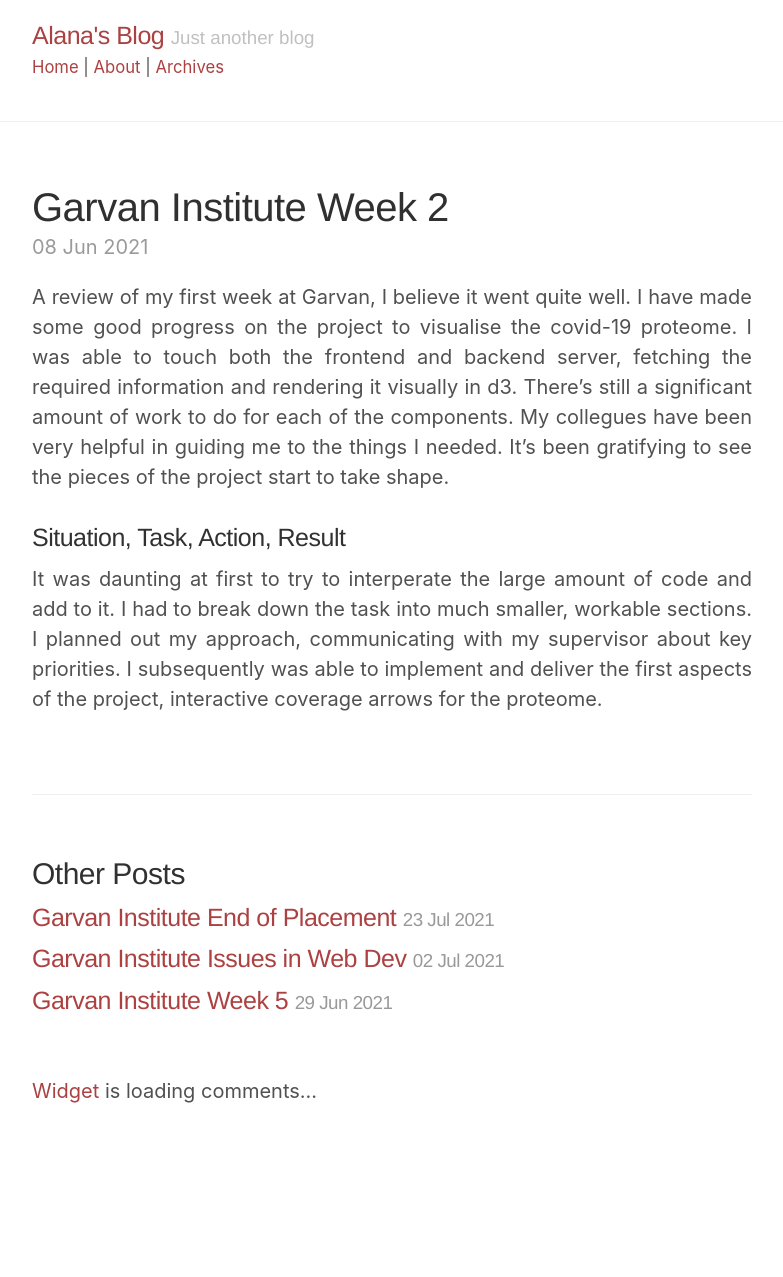
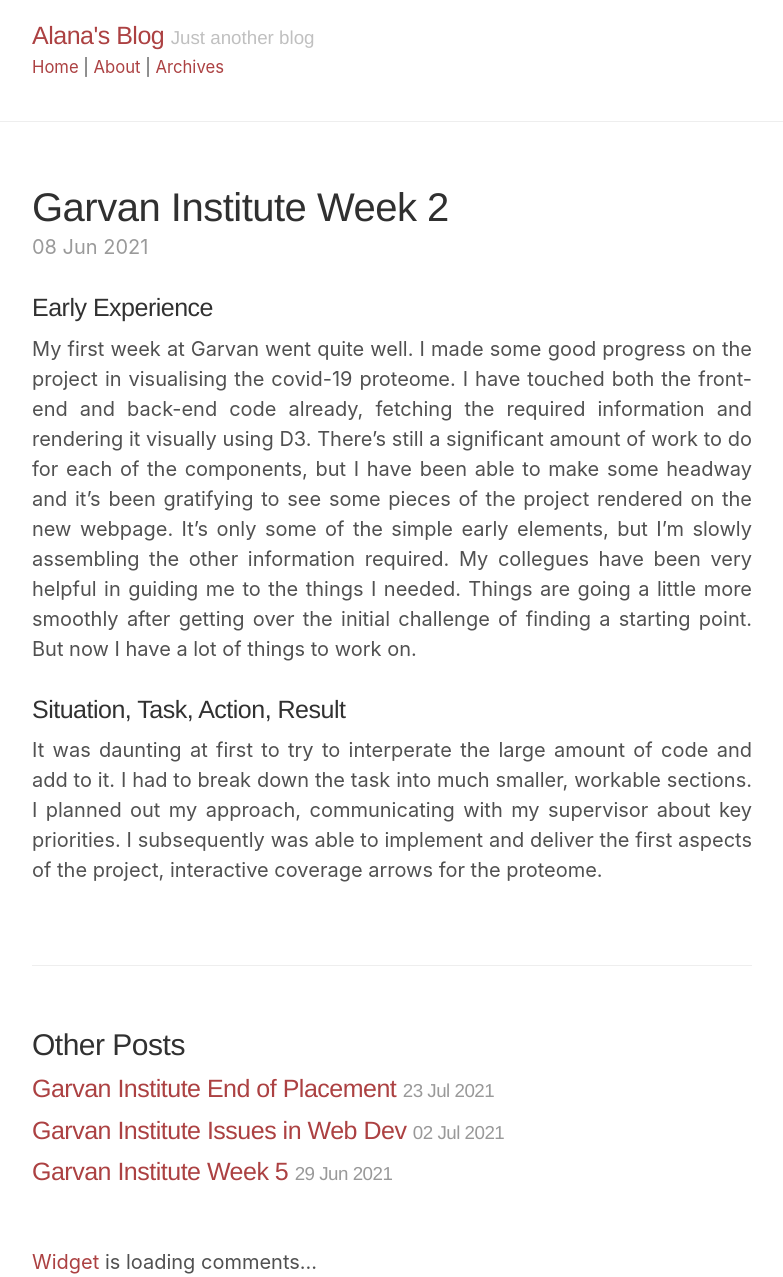
Before and after one commit to Key-Puncher/key-puncher.github.io, a Jekyll site: the page built from _posts/2021-06-08-garvan-institute-week-2.md, in a window 1280 px wide. Shown: the whole page, without its empty margins (248-1031 px from the left). Built offline with Jekyll 4.4.1, drawn with Linux system fonts in a browser that asks for light colours; a style sheet for code colours, icons or effects is not loaded; before the commit the page ends 1106 px from its top, so only the background shows below that.

Commit message:
Update 2021-06-08-garvan-institute-week-2.md

```diff
--- a/_posts/2021-06-08-garvan-institute-week-2.md
+++ b/_posts/2021-06-08-garvan-institute-week-2.md
@@ -3,7 +3,9 @@ layout: post
 title: Garvan Institute Week 2
 ---
 
-A review of my first week at Garvan, I believe it went quite well. I have made some good progress on the project to visualise the covid-19 proteome. I was able to touch both the frontend and backend server, fetching the required information and rendering it visually in d3. There's still a significant amount of work to do for each of the components. My collegues have been very helpful in guiding me to the things I needed. It's been gratifying to see the pieces of the project start to take shape.
+### Early Experience
+
+My first week at Garvan went quite well. I made some good progress on the project in visualising the covid-19 proteome. I have touched both the front-end and back-end code already, fetching the required information and rendering it visually using D3. There's still a significant amount of work to do for each of the components, but I have been able to make some headway and it's been gratifying to see some pieces of the project rendered on the new webpage. It's only some of the simple early elements, but I'm slowly assembling the other information required. My collegues have been very helpful in guiding me to the things I needed. Things are going a little more smoothly after getting over the initial challenge of finding a starting point. But now I have a lot of things to work on.
 
 ### Situation, Task, Action, Result
 
```
